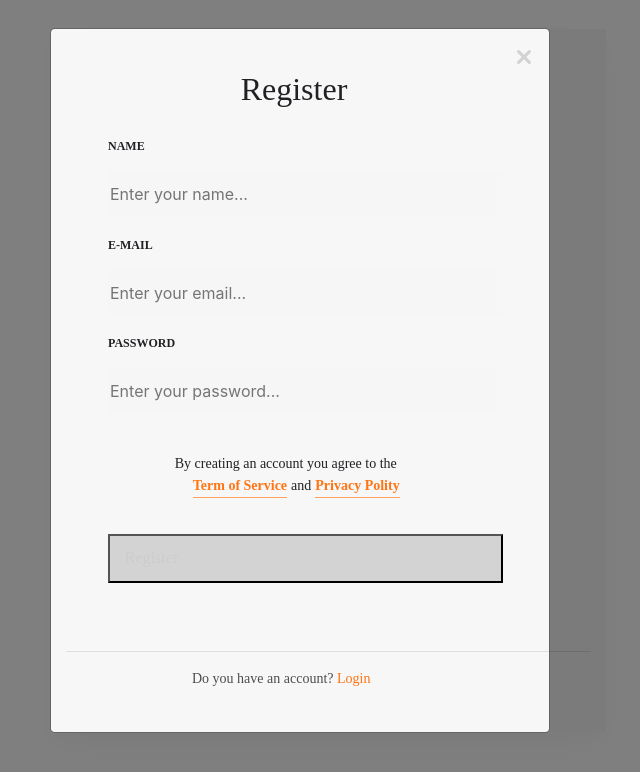
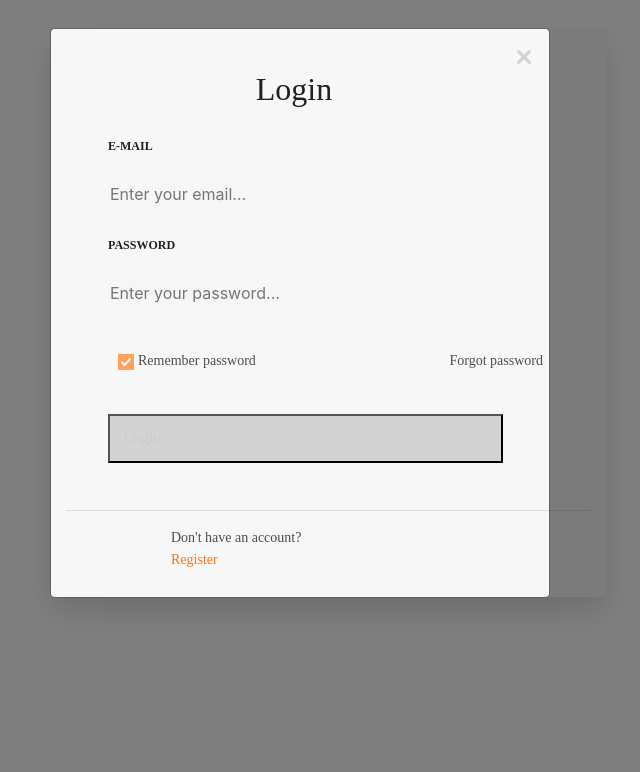
Before and after one commit to PhanThiMai/InternshipDSV, a React (Create React App) app in the folder client/: page / in a window 1280 px wide. Shown: the top 772 px of the page, without its empty margins (340-980 px from the left). Built offline with nearby package versions, Linux system fonts and the light colour scheme.

Commit message:
Create login model

```diff
--- a/client/src/App.js
+++ b/client/src/App.js
@@ -17,8 +17,8 @@ function App() {
       <hr></hr>
       <LargeItem></LargeItem>
       <Footer className="footer"></Footer> */}
-      <Register></Register>
-      {/* <Login></Login> */}
+      {/* <Register></Register> */}
+      <Login></Login>
     </div>
 
   )
--- a/client/src/components/Login/Login.js
+++ b/client/src/components/Login/Login.js
@@ -1,36 +1,49 @@
 import React from 'react';
-import { Button, Modal, ModalHeader, ModalBody, ModalFooter } from 'reactstrap';
+import { Modal } from 'reactstrap';
+import './Login.scss'
 
 class Login extends React.Component {
     constructor(props) {
         super(props);
         this.state = {
-            modal: false
+            modal: true
         };
-
-        this.toggle = this.toggle.bind(this);
     }
 
-    toggle() {
-        this.setState(prevState => ({
-            modal: !prevState.modal
-        }));
-    }
 
     render() {
         return (
             <div>
-                <Button color="danger" onClick={this.toggle}>{this.props.buttonLabel}</Button>
-                <Modal isOpen={this.state.modal} toggle={this.toggle} className={this.props.className}>
+                <Modal isOpen={this.state.modal} >
+                    <div className="loginModel container container-fluid">
+                        <img src="img/cross.svg" alt="cross" className="cross mt-3" />
+                        <div className="login" >Login</div>
 
-                    <div toggle={this.toggle}>Modal title</div>
-                    <div>
-                        Lorem ipsum dolor sit amet, consectetur adipisicing elit, sed do eiusmod tempor incididunt ut labore et dolore magna aliqua. Ut enim ad minim veniam, quis nostrud exercitation ullamco laboris nisi ut aliquip ex ea commodo consequat. Duis aute irure dolor in reprehenderit in voluptate velit esse cillum dolore eu fugiat nulla pariatur. Excepteur sint occaecat cupidatat non proident, sunt in culpa qui officia deserunt mollit anim id est laborum.
+                        <div className="activeR">
+                            <p className="emailLabel">E-MAIL</p>
+                            <input type="email" name="email" id="email" placeholder="Enter your email..." />
                         </div>
-                    <ModalFooter>
-                        <Button color="primary" onClick={this.toggle}>Do Something</Button>{' '}
-                        <Button color="secondary" onClick={this.toggle}>Cancel</Button>
-                    </ModalFooter>
+
+                        <div className="activeR">
+                            <p className="passwordLabel">PASSWORD</p>
+                            <input type="password" name="password" id="password" placeholder="Enter your password..." />
+                        </div>
+
+                        <div className="subInfor d-flex float-left ml-5 ">
+                            <img src="img/check-box.svg"
+                                className="checkBox"/>
+                            <p className="rememberPsw">Remember password</p>
+                        </div>
+                        <p className="forgotPsw float-right mr-5">Forgot password</p>
+                            <button className="loginButton"><div className="buttonText" >Login</div></button>
+                            <hr></hr>
+                        <div className="dontHaveAccount">Don't have an account? <a href="/" className="register">Register</a> </div>
+
+
+                        </div>
+
+
+
                 </Modal>
             </div>
                 );
--- a/client/src/components/Login/Login.scss
+++ b/client/src/components/Login/Login.scss
@@ -0,0 +1,112 @@
+@import '../Helper/Color.scss';
+@import '../Helper/font.scss';
+
+@mixin label($width, $height) {
+    width: $width;
+    height: $height;
+    @include font(Montserrat, 12px, bolder, normal, normal, 1.5, normal);
+    font-weight: bold;
+    color: $dark-grey;
+}
+
+.loginModel {
+
+    @include heightAndWidth(568px, 555px);
+    box-shadow: 0 14px 30px 0 rgba(0, 0, 0, 0.14);
+    background-color: $white;
+
+    .cross {
+        @include heightAndWidth(24px, 24px);
+        object-fit: contain;
+        margin-left: 85%;
+
+    }
+
+    .login {
+        @include heightAndWidth(42px, 141px);
+        @include font(Montserrat, 32px, bold, normal, normal, 1.31, normal);
+        text-align: center;
+        color: $dark-grey;
+        margin-left: 30%;
+
+    }
+
+    .activeR {
+        @include heightAndWidth(72px, 195px);
+        margin-left: 8%;
+        margin-top: 5%;
+
+        .emailLabel {
+            @include label(45px, 18px)
+        }
+
+        .passwordLabel {
+            @include label(76px, 18px)
+        }
+
+        input {
+            @include heightAndWidth(46px, 395px);
+            background-color: $white-two;
+            border: none;
+        }
+
+        input ::-webkit-input-placeholder {
+            @include heightAndWidth(22px, 129px);
+            opacity: 0.3;
+            @include font(Montserrat, 14px, 500, normal, normal, 1.57, normal);
+            color: $greyish-brown;
+
+        }
+    }
+
+    .subInfor {
+        margin-top: 8%;
+
+        .checkBox {
+            @include heightAndWidth(24px, 24px);
+        }
+
+        .rememberPsw {
+            @include heightAndWidth(22px, 152px);
+            @include font(Montserrat, 14px, normal, normal, normal, 1.57, normal);
+            color: $greyish-brown;
+        }
+    }
+
+    .forgotPsw {
+        margin-top: 8%;
+        @include heightAndWidth(22px, 166px);
+        text-align: right;
+        @include font(Montserrat, 14px, 600, normal, normal, 1.57, normal);
+        color: $greyish-brown;
+    }
+
+    .loginButton {
+        @include heightAndWidth(49px, 395px);
+        background-color: $white-four;
+        margin-top: 5%;
+        margin-left: 8%;
+        margin-bottom: 6%;
+
+        .buttonText {
+            @include heightAndWidth(24px, 53px);
+            @include font(Montserrat, 16px, bold, normal, normal, 1.5, normal);
+            text-align: center;
+            color: $white;
+        }
+    }
+
+    .dontHaveAccount {
+        @include heightAndWidth(22px, 168px);
+        @include font(Montserrat, 14px, 500, normal, normal, 1.57, normal);
+        color: $greyish-brown;
+        margin-left: 20%;
+        margin-top: 3%;
+
+        .register {
+            @include heightAndWidth(22px, 62px);
+            @include font(Montserrat, 14px, bold, normal, normal, 1.57, normal);
+            color: $pumpkin-orange;
+        }
+    }
+}
```
Also changed, not shown: client/public/img/check-box.svg (added). Lines whose indentation alone changed are shown as unchanged.
